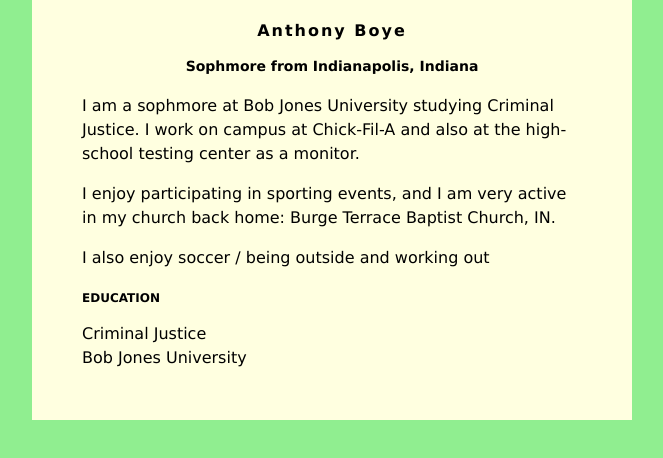
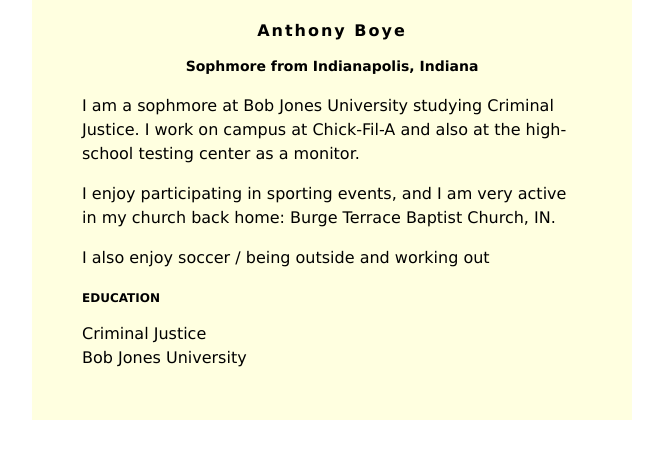
Before and after one commit to aboye325/aboye325.github.io, a plain HTML site: page index.html in a window 1280 px wide. Shown: the whole page, without its empty margins (308-971 px from the left). Drawn offline with Linux system fonts and the light colour scheme.

Commit message:
Update index.html

```diff
--- a/index.html
+++ b/index.html
@@ -2,7 +2,7 @@
 <head>
 <style>
 body {
-    background: lightgreen;
+    background: lightbrown;
     font-family: Verdana;
 }
 #content {
```
